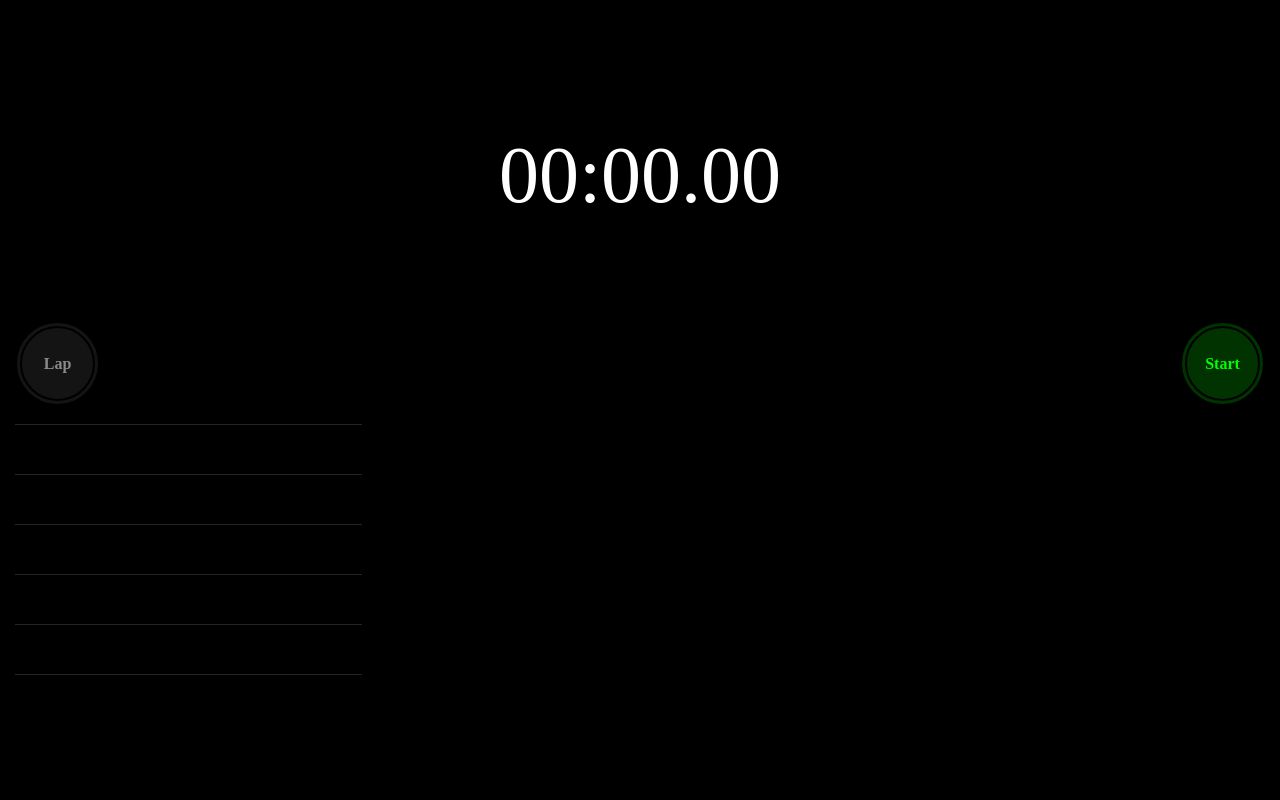
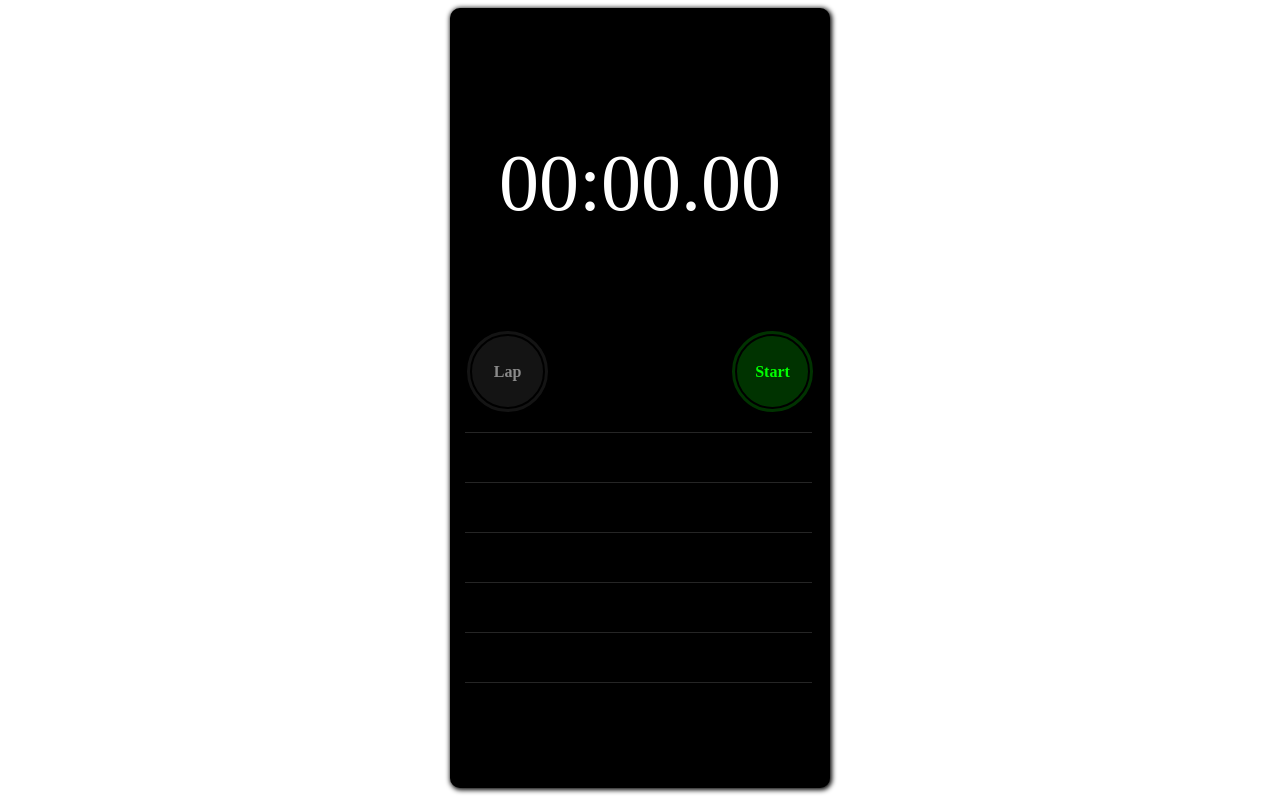
Before and after one commit to TimurJ/Stopwatch, a plain HTML site: page Index.html in a window 1280 px wide. Drawn offline with nearby package versions, Linux system fonts and the light colour scheme; a web font is replaced by a local one.

Commit message:
added css

```diff
--- a/Index.html
+++ b/Index.html
@@ -9,6 +9,7 @@
   </head>
 
   <body>
+    <div id="root">
       <div id="setTime">00:00.00</div>
 
       <div class="buttons">
@@ -41,11 +42,8 @@
           </tbody>
         </table>
       </div>
-
+    </div>
     <script src="script.js"></script>
-    <script
-      type="text/javascript"
-      src="http://code.jquery.com/jquery-1.7.1.min.js"
-    ></script>
+    <script type="text/javascript" src="http://code.jquery.com/jquery-1.7.1.min.js"></script>
   </body>
 </html>
--- a/style.css
+++ b/style.css
@@ -18,10 +18,14 @@
   --on-click-transition-color: rgba(20, 20, 20, 0.5);
 }
 
-body {
+#root {
   background-color: var(--main-background-color);
   padding: 0;
-  margin: 0;
+  margin: auto;
+  width: 380px;
+  height: 780px;
+  border-radius: 10px;
+  box-shadow: 1px 1px 5px 1px #000000;
 }
 
 #setTime {
@@ -29,7 +33,7 @@ body {
   font-size: 80px;
   font-family: "SF-Pro";
   font-variant-numeric: tabular-nums;
-  margin-top: 130px;
+  padding-top: 130px;
   text-align: center;
   user-select: none;
 }
```
Lines whose indentation alone changed are shown as unchanged.
